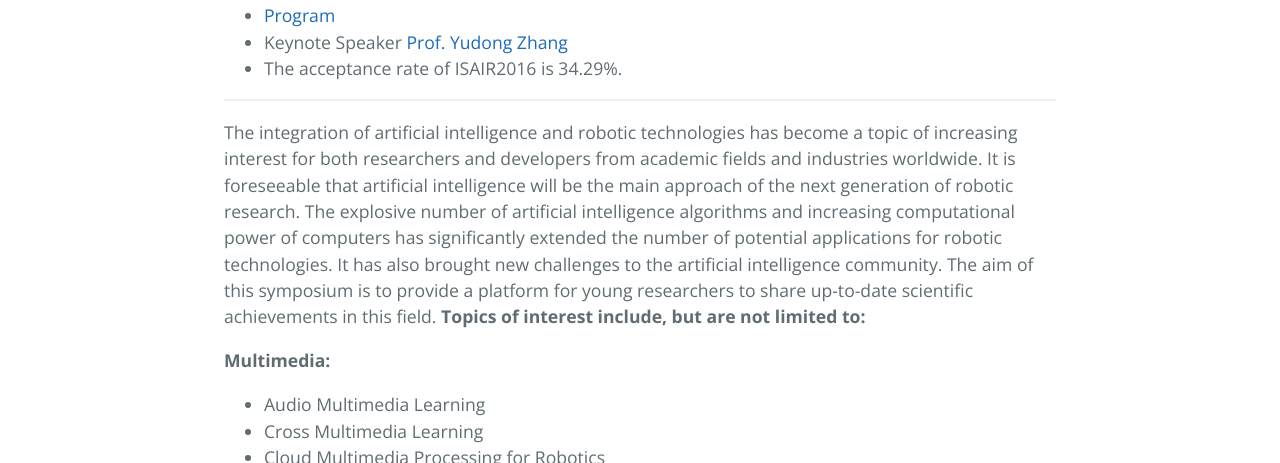
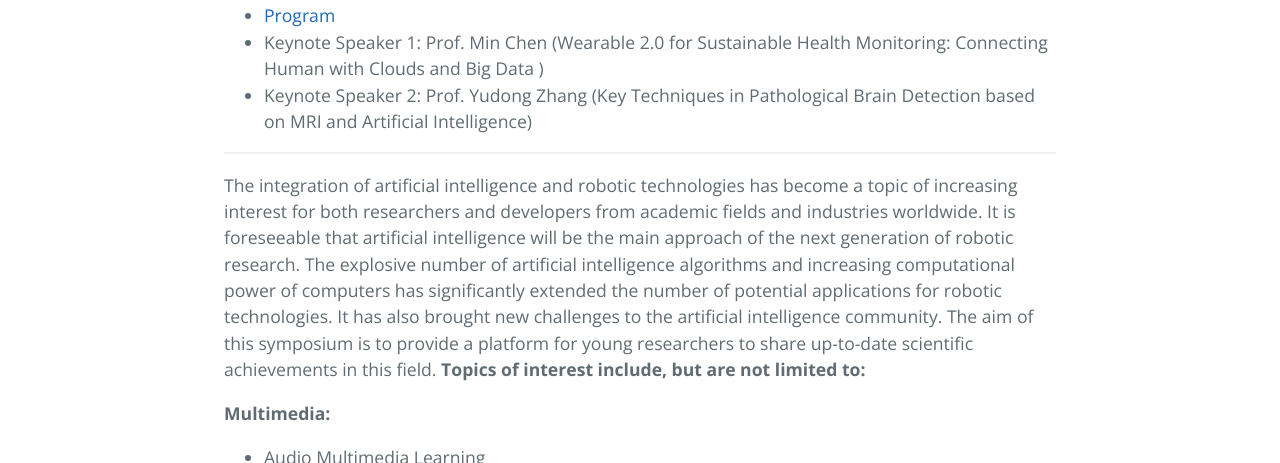
Before and after one commit to rikukeibin/air2016, a plain HTML site: page index.html in a window 1280 px wide. Shown: the part 637-1100 px from the top of the page. Drawn offline with nearby package versions, Linux system fonts and the light colour scheme.

```diff
--- a/index.html
+++ b/index.html
@@ -24,9 +24,8 @@
 
 <ul>
 <li><a href="https://github.com/rikukeibin/air2016/blob/gh-pages/ISAIR2016_Program.zip">Program</a></li>
-<li>Keynote Speaker <a href="http://computer.njnu.edu.cn/profile.ashx?staffID=102">Prof. Yudong Zhang</a>
-</li>
-<li>The acceptance rate of ISAIR2016 is 34.29%.</li>
+<li>Keynote Speaker 1: Prof. Min Chen (Wearable 2.0 for Sustainable Health Monitoring: Connecting Human with Clouds and Big Data )</li>
+<li>Keynote Speaker 2: Prof. Yudong Zhang (Key Techniques in Pathological Brain Detection based on MRI and Artificial Intelligence)</li>
 </ul>
 
 <hr>
```
Also changed, not shown: params.json (+1 -1 lines).
